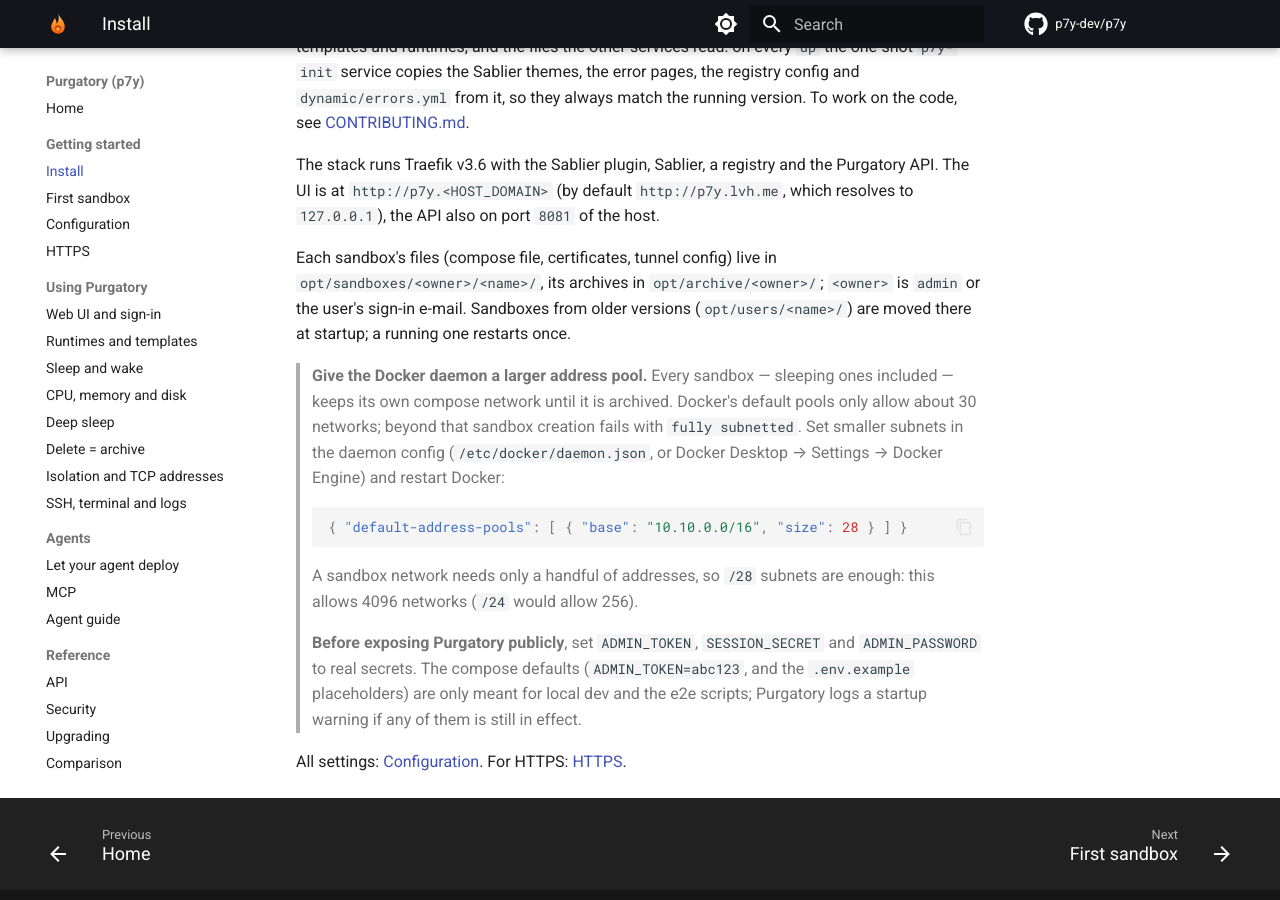
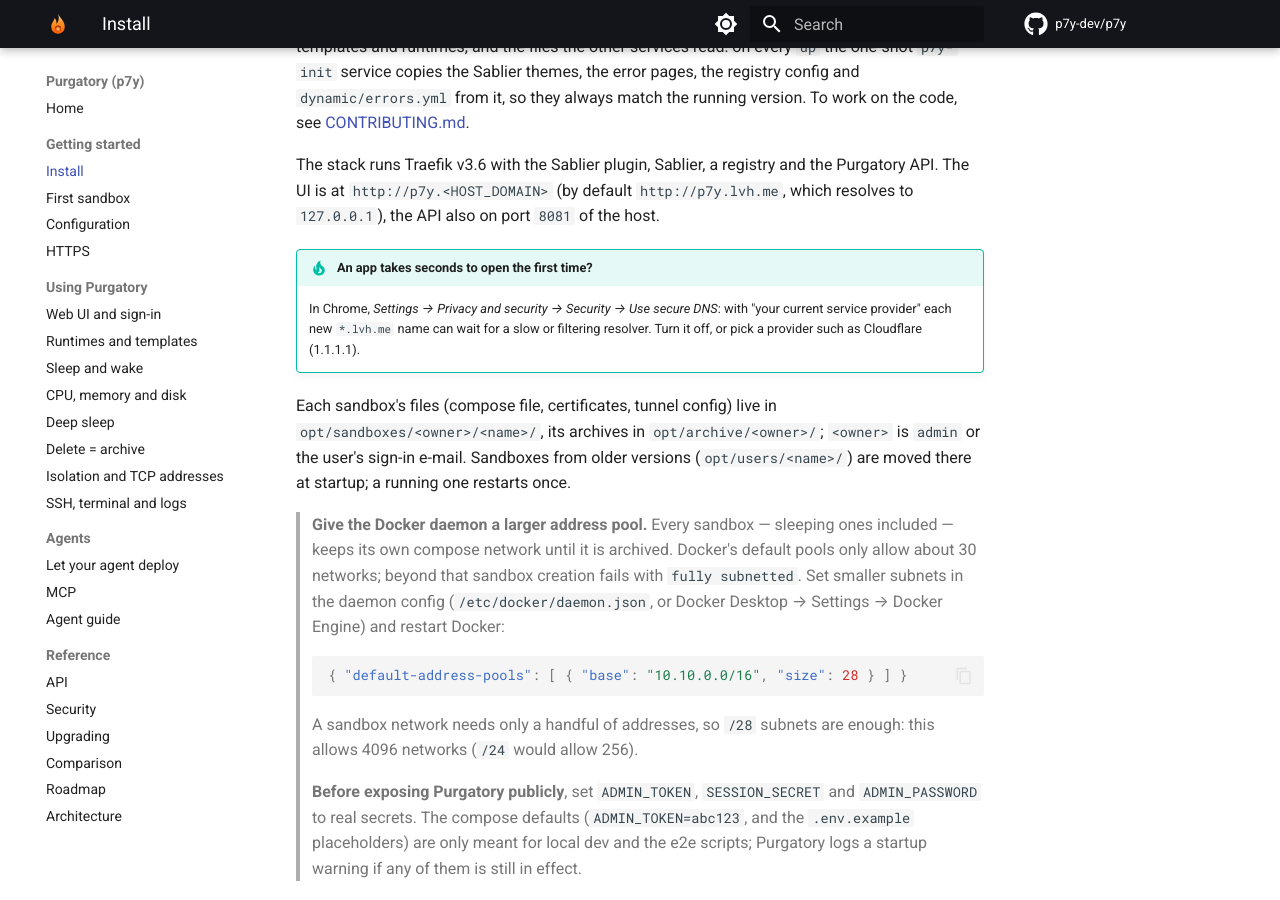
Before and after one commit to csakaszamok/p7y, an MkDocs documentation site: the page built from docs/install.md, in a window 1280 px wide and 900 px high, scrolled down 982 px. Built offline with MkDocs 1.6.1 and Material for MkDocs 9.7.7, drawn with Linux system fonts in a browser that asks for light colours; comment, search, counter and statistics services are not loaded; the version menu is left out.

Commit message:
Docs: a slow first open of an app can be Chrome's secure DNS
Co-Authored-By: Claude Opus 5.5 (1M context) <noreply@anthropic.com>

```diff
--- a/docs/install.md
+++ b/docs/install.md
@@ -35,6 +35,9 @@ The directory must be called `p7y`: the compose project name comes from it. For
 
 The stack runs Traefik v3.6 with the Sablier plugin, Sablier, a registry and the Purgatory API. The UI is at `http://p7y.<HOST_DOMAIN>` (by default `http://p7y.lvh.me`, which resolves to `127.0.0.1`), the API also on port `8081` of the host.
 
+!!! tip "An app takes seconds to open the first time?"
+    In Chrome, *Settings → Privacy and security → Security → Use secure DNS*: with "your current service provider" each new `*.lvh.me` name can wait for a slow or filtering resolver. Turn it off, or pick a provider such as Cloudflare (1.1.1.1).
+
 Each sandbox's files (compose file, certificates, tunnel config) live in `opt/sandboxes/<owner>/<name>/`, its archives in `opt/archive/<owner>/`; `<owner>` is `admin` or the user's sign-in e-mail. Sandboxes from older versions (`opt/users/<name>/`) are moved there at startup; a running one restarts once.
 
 > **Give the Docker daemon a larger address pool.** Every sandbox — sleeping ones included — keeps its own compose network until it is archived. Docker's default pools only allow about 30 networks; beyond that sandbox creation fails with `fully subnetted`. Set smaller subnets in the daemon config (`/etc/docker/daemon.json`, or Docker Desktop → Settings → Docker Engine) and restart Docker:
```
Also changed, not shown: README.md (+2 -0 lines).
